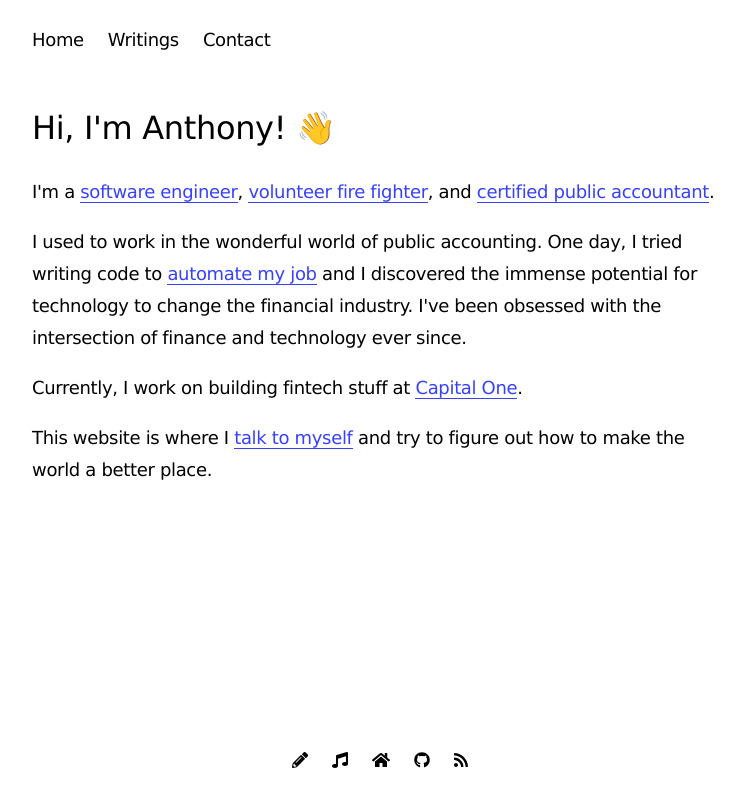
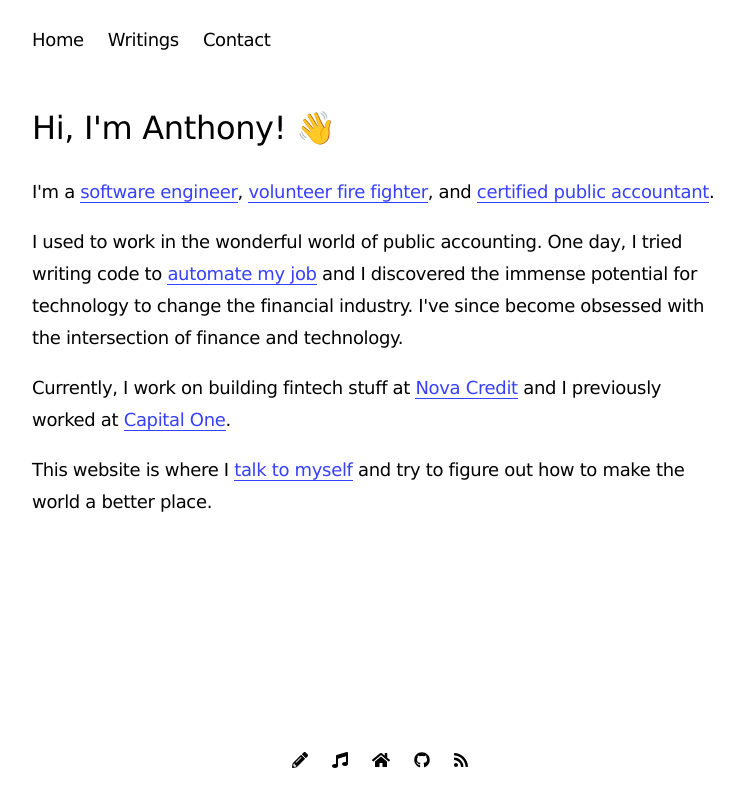
Before and after one commit to Anthony-Calderaro/calderarrow, a Next.js app: page / in a window 1280 px wide. Shown: the whole page, without its empty margins (260-1004 px from the left). Built offline with nearby package versions, Linux system fonts and the light colour scheme.

Commit message:
Update employer.

```diff
--- a/pages/index.js
+++ b/pages/index.js
@@ -21,8 +21,8 @@ export default function Home() {
     <div className={styles.home_container}>
       <p className={styles.main_header}>Hi, I'm Anthony! <span className={styles.hand_wave}>👋</span></p>
       <p>I'm a <HomePageLink linkObject={homePageLinks.software} />, <HomePageLink linkObject={homePageLinks.dlvfr} />, and <HomePageLink linkObject={homePageLinks.cpa} />.</p>
-      <p>I used to work in the wonderful world of public accounting. One day, I tried writing code to <HomePageLink linkObject={homePageLinks.automate} /> and I discovered the immense potential for technology to change the financial industry. I've been obsessed with the intersection of finance and technology ever since.</p>
-      <p>Currently, I work on building fintech stuff at <HomePageLink linkObject={homePageLinks.employer} />.</p>
+      <p>I used to work in the wonderful world of public accounting. One day, I tried writing code to <HomePageLink linkObject={homePageLinks.automate} /> and I discovered the immense potential for technology to change the financial industry. I've since become obsessed with the intersection of finance and technology.</p>
+      <p>Currently, I work on building fintech stuff at <HomePageLink linkObject={homePageLinks.employer} /> and I previously worked at <HomePageLink linkObject={homePageLinks.past_employer} />.</p>
       <p>This website is where I <HomePageLink linkObject={homePageLinks.writings} /> and try to figure out how to make the world a better place.</p>
     </div>
   );
--- a/public/staticText.js
+++ b/public/staticText.js
@@ -75,10 +75,16 @@ export const homePageLinks = {
     ariaLabel: "Anthony Calderaro's Github"
   },
   employer: {
+    link: 'https://www.novacredit.com/',
+    text: 'Nova Credit',
+    target: '_blank',
+    ariaLabel: "Link to Current Employer"
+  },
+  past_employer: {
     link: 'https://www.capitalone.com/',
     text: 'Capital One',
     target: '_blank',
-    ariaLabel: "Link to Current Employer"
+    ariaLabel: "Link to Past Employer"
   },
   ymmv: {
     link: 'https://en.wiktionary.org/wiki/your_mileage_may_vary#English',
```
